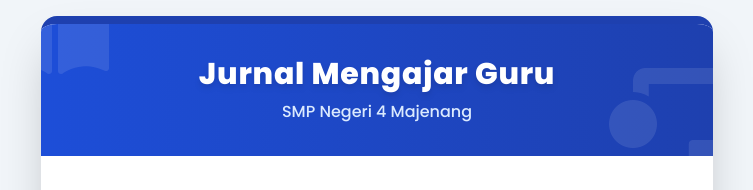
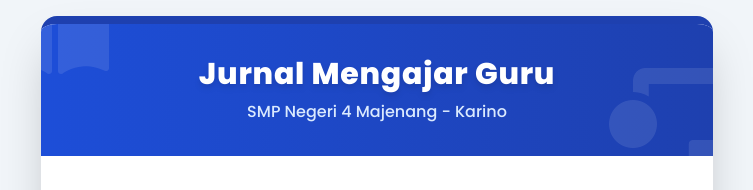
Before and after one commit to smpn4majenang/jurnal_karino, a plain HTML site: page index.html in a window 1280 px wide. Shown: the top 190 px of the page, without its empty margins (263-1016 px from the left). Drawn offline with nearby package versions, Linux system fonts and the light colour scheme; no server answers.

Commit message:
Update index.html

```diff
--- a/index.html
+++ b/index.html
@@ -100,7 +100,7 @@
                 <i class="fas fa-book-open text-8xl absolute -left-10 -top-10 text-white"></i>
             </div>
             <h2 class="text-3xl font-extrabold text-white relative z-10 tracking-wide drop-shadow-md">Jurnal Mengajar Guru</h2>
-            <p class="text-blue-100 text-base mt-2 relative z-10 font-medium">SMP Negeri 4 Majenang</p>
+            <p class="text-blue-100 text-base mt-2 relative z-10 font-medium">SMP Negeri 4 Majenang - Karino</p>
         </div>
 
         <!-- Initial Loader Overlay -->
```
